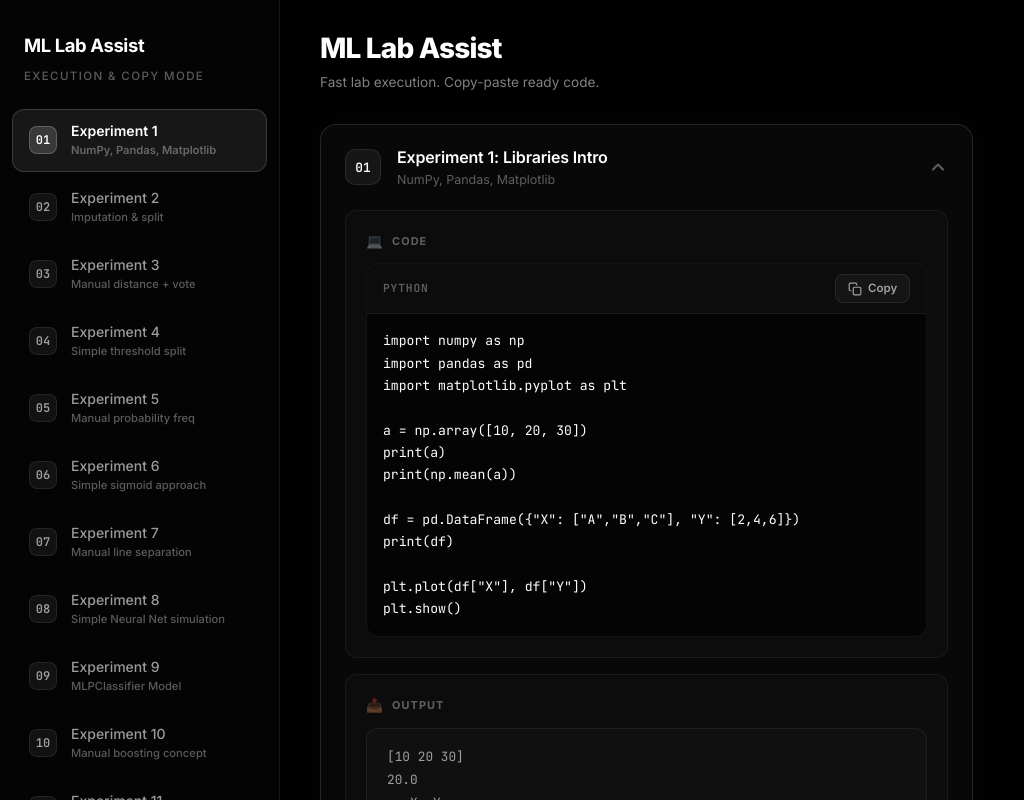
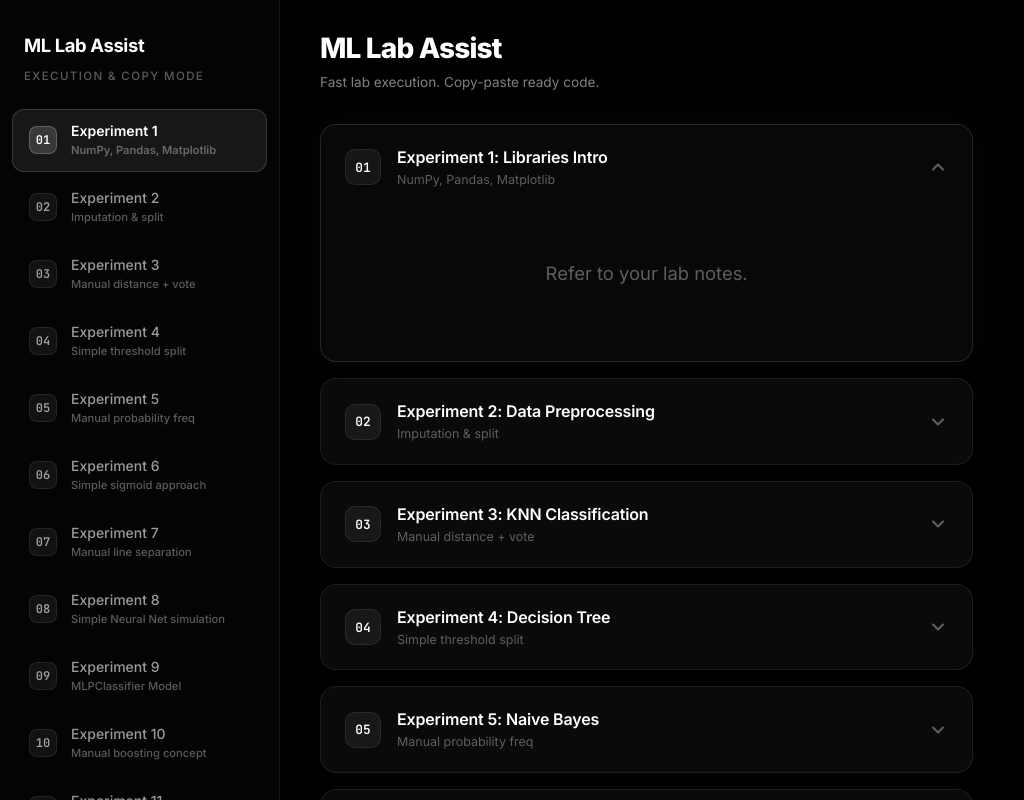
Before and after one commit to sasikiransrinivasdulla/MLCSTINT, a React (Vite) app: page / in a window 1280 px wide. Shown: the top 800 px of the page, without its empty margins (0-1024 px from the left). Built offline with nearby package versions, Linux system fonts and the light colour scheme.

Commit message:
Exp1 Changes

```diff
--- a/src/components/ExperimentAccordion.jsx
+++ b/src/components/ExperimentAccordion.jsx
@@ -17,6 +17,25 @@ function ChevronIcon({ open }) {
 }
 
 function ExecutionContent({ experiment }) {
+  if (experiment.isNotesOnly) {
+    return (
+      <div
+        style={{
+          display: "flex",
+          justifyContent: "center",
+          alignItems: "center",
+          padding: "50px 20px",
+          fontSize: "1.15rem",
+          fontWeight: 400,
+          color: "rgba(255,255,255,0.35)",
+          textAlign: "center"
+        }}
+      >
+        {experiment.message}
+      </div>
+    );
+  }
+
   return (
     <>
       {/* Code */}
--- a/src/data/experiments.js
+++ b/src/data/experiments.js
@@ -3,25 +3,8 @@ export const experiments = [
     id: 1,
     title: "Libraries Intro",
     subtitle: "NumPy, Pandas, Matplotlib",
-    code: `import numpy as np
-import pandas as pd
-import matplotlib.pyplot as plt
-
-a = np.array([10, 20, 30])
-print(a)
-print(np.mean(a))
-
-df = pd.DataFrame({"X": ["A","B","C"], "Y": [2,4,6]})
-print(df)
-
-plt.plot(df["X"], df["Y"])
-plt.show()`,
-    output: `[10 20 30]
-20.0
-   X  Y
-0  A  2
-1  B  4
-2  C  6`
+    isNotesOnly: true,
+    message: "Refer to your lab notes."
   },
   {
     id: 2,
```
